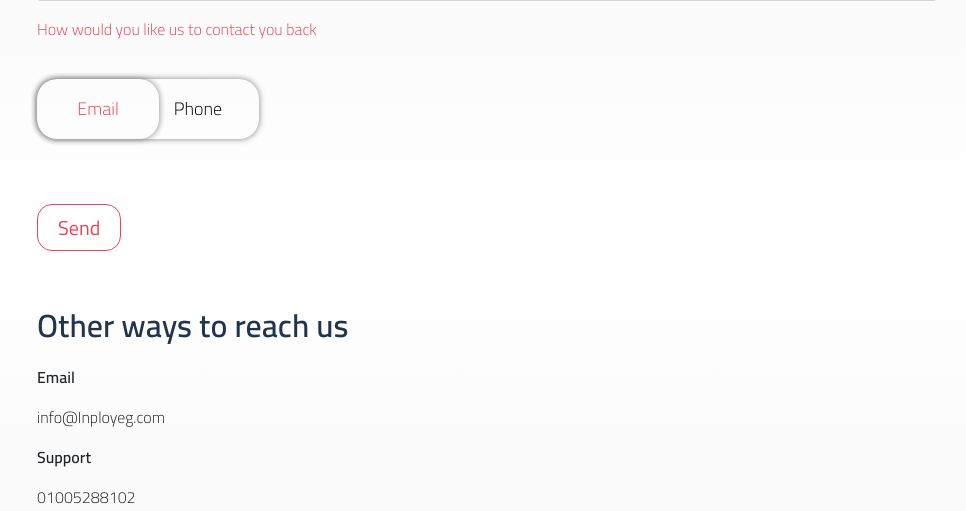
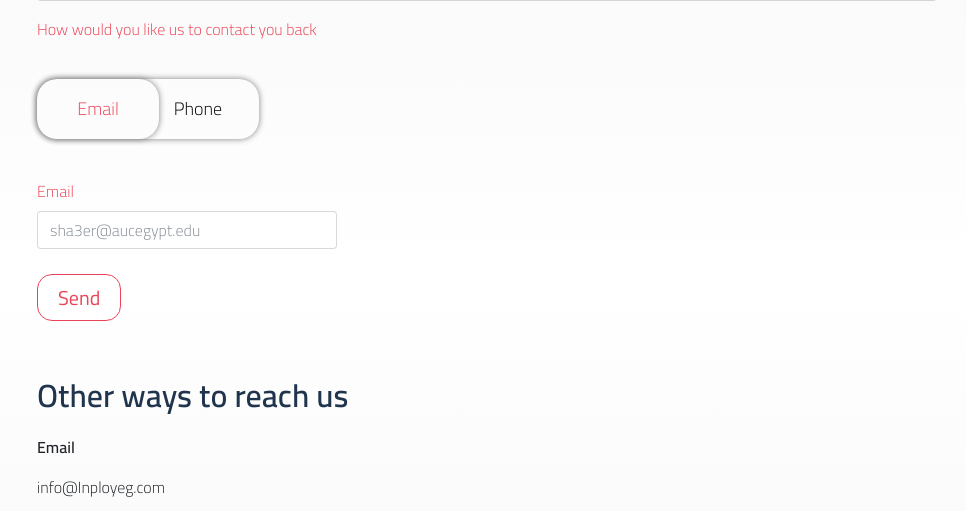
Before and after one commit to MohebMak/inploy, a PHP site: page /contact_us.php in a window 1280 px wide. Shown: the part 566-1077 px from the top of the page, without its empty margins (48-1014 px from the left). Run offline with PHP 8.4, Linux system fonts and the light colour scheme; some libraries are stand-ins or nearby versions.

Commit message:
some fixes

```diff
--- a/contact_us.php
+++ b/contact_us.php
@@ -100,6 +100,9 @@ Let's Talk
         function function11() {
             document.getElementById('slider-client').style.color = "#ea4456";
             document.getElementById('slider-client').style.boxShadow = "0px 0px 6px gray";
+            document.getElementById('email').style.display = "block";
+            document.getElementById('phone').style.display = "none";
+
 
             document.getElementById('slider-freelancers').style.color = "black";
               document.getElementById('slider-freelancers').style.boxShadow = "none";
@@ -107,6 +110,8 @@ Let's Talk
           function function22() {
               document.getElementById('slider-client').style.color = "black";
               document.getElementById('slider-client').style.boxShadow = "none";
+              document.getElementById('email').style.display = "none";
+              document.getElementById('phone').style.display = "block";
 
               document.getElementById('slider-freelancers').style.color = "#ea4456";
               document.getElementById('slider-freelancers').style.boxShadow = "0px 0px 6px gray";
@@ -116,6 +121,18 @@ Let's Talk
 
 
         </script>
+        <div id="email">
+
+        <label style="float: none;margin-top: 20px" class="label_settings">Email</label>
+        <div class="clearfix" style=""></div>
+        <input type="text" class="form-control" placeholder="sha3er@aucegypt.edu" style="max-width: 300px;float: left">
+        </div>
+        <div id="phone">
+        <label style="float: none;margin-top: 20px" class="label_settings">Phone Number</label>
+        <div class="clearfix" style=""></div>
+        <input type="text" class="form-control" placeholder="" style="max-width: 300px;float: left">
+</div>
+
         <div class="clearfix" style="padding: 20px"></div>
         <button class="btn btn-change_2" style="font-size: 15pt;padding: 10px 20px">Send</button>
 
--- a/inploy.css
+++ b/inploy.css
@@ -959,6 +959,10 @@ display: none;
     padding-left: 6px;
 
 }
+#phone
+{
+  display: none;
+}
 .glyphicon-chevron-right
 {
   color: black;
```
